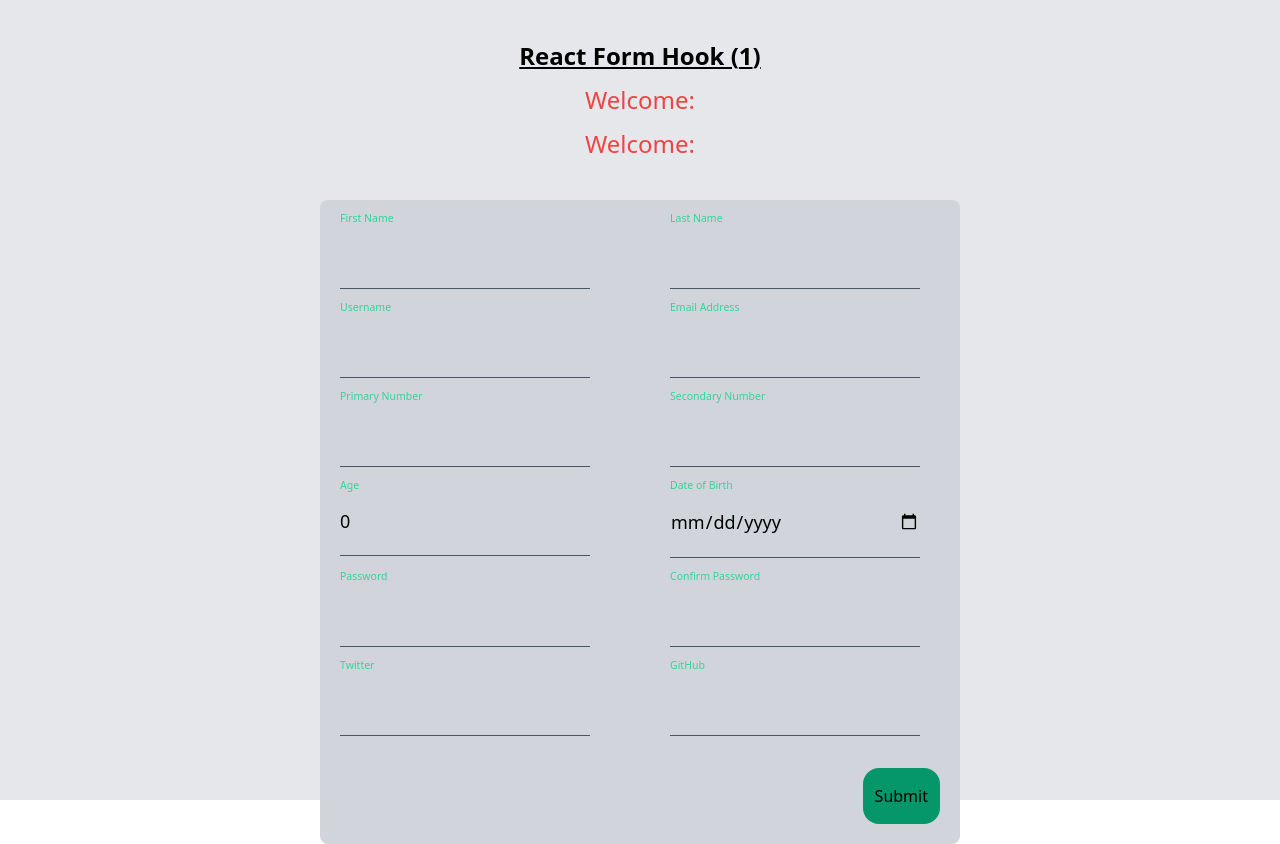
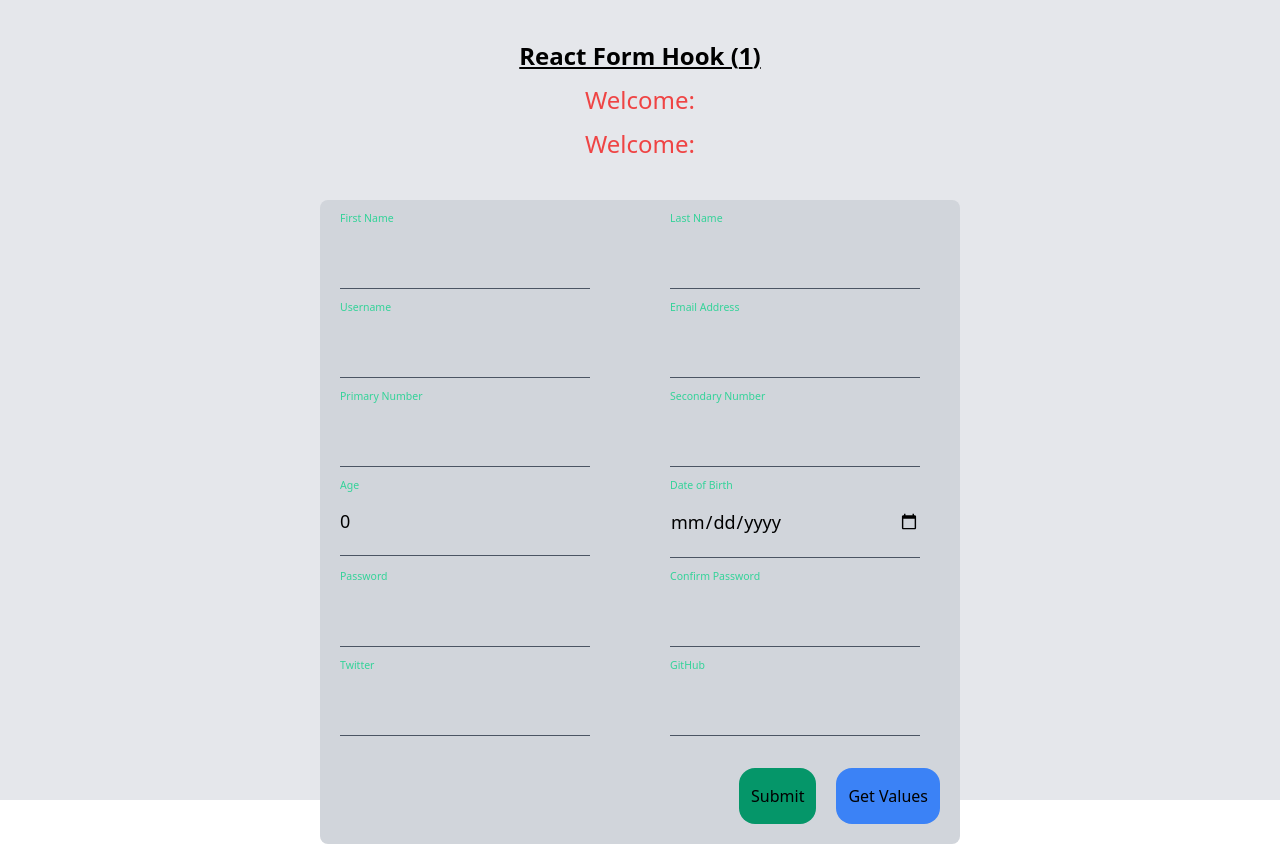
Before and after one commit to Root1-2/form-hook, a React (Vite) app: page / in a window 1280 px wide. Built offline with nearby package versions, Linux system fonts and the light colour scheme.

Commit message:
getValues

```diff
--- a/src/App.jsx
+++ b/src/App.jsx
@@ -5,7 +5,8 @@ import { DevTool } from "@hookform/devtools";
 let renderCount = 0;
 
 function App() {
-  const { register, control, handleSubmit, formState, watch } = useForm({
+  const { register, control, handleSubmit, formState, watch, getValues } =
+    useForm({
       defaultValues: {
         uName: "",
         fName: "",
@@ -43,6 +44,10 @@ function App() {
         !value.endsWith("baddomain.com") || "This Domain is not supported",
     },
   };
+
+  function handleGetValues() {
+    console.log("Get Values:", getValues());
+  }
 
   return (
     <div className="h-screen bg-gray-200">
@@ -147,9 +152,16 @@ function App() {
                 errors={errors}
               />
             </div>
-            <div className="mt-3 flex justify-end">
+            <div className="mt-3 flex justify-end gap-5">
               <button className="rounded-2xl bg-emerald-600 px-3 py-4">
                 Submit
+              </button>
+              <button
+                type="button"
+                onClick={handleGetValues}
+                className="rounded-2xl bg-blue-500 px-3 py-4"
+              >
+                Get Values
               </button>
             </div>
           </div>
```
Lines whose indentation alone changed are shown as unchanged.
